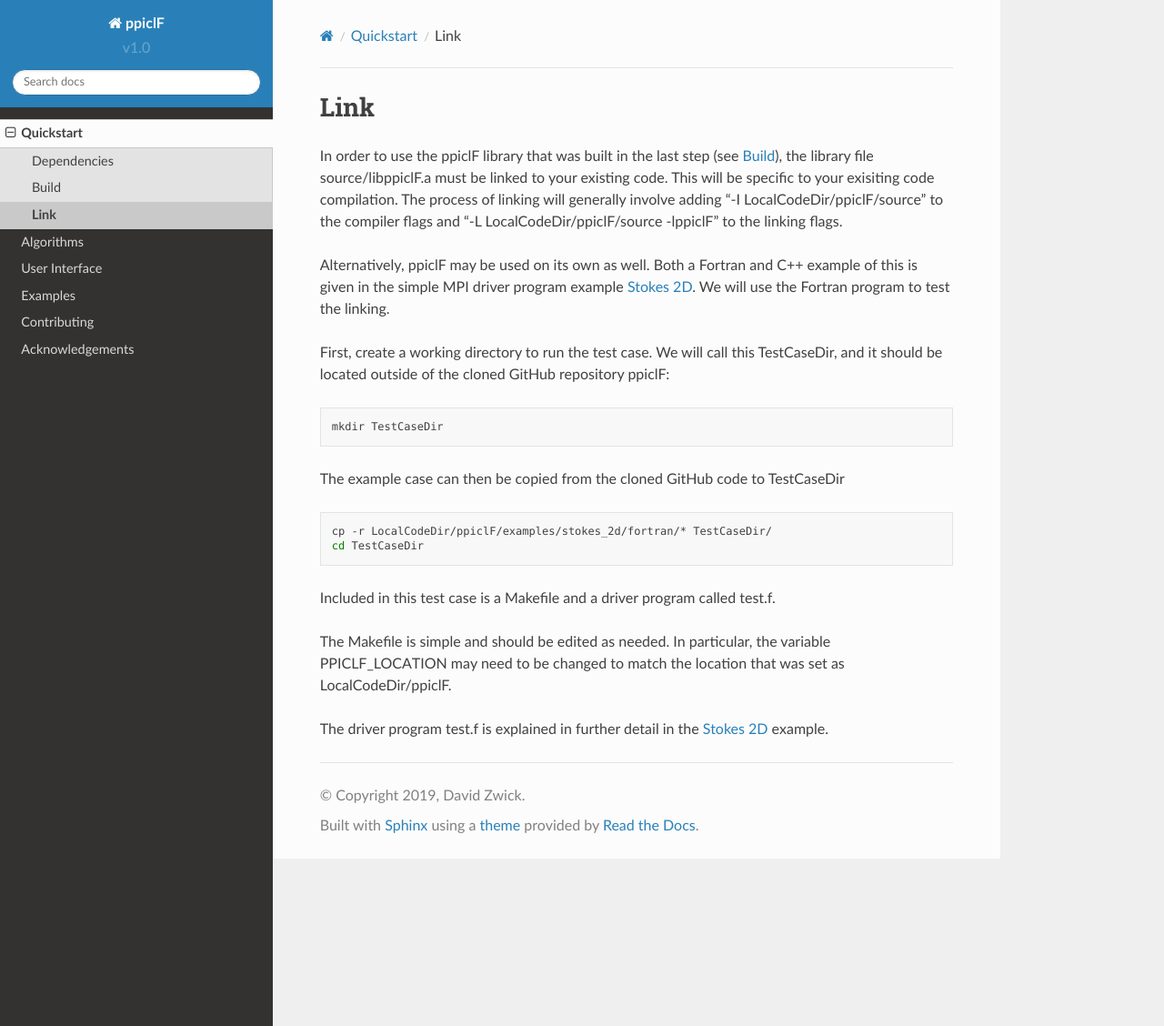
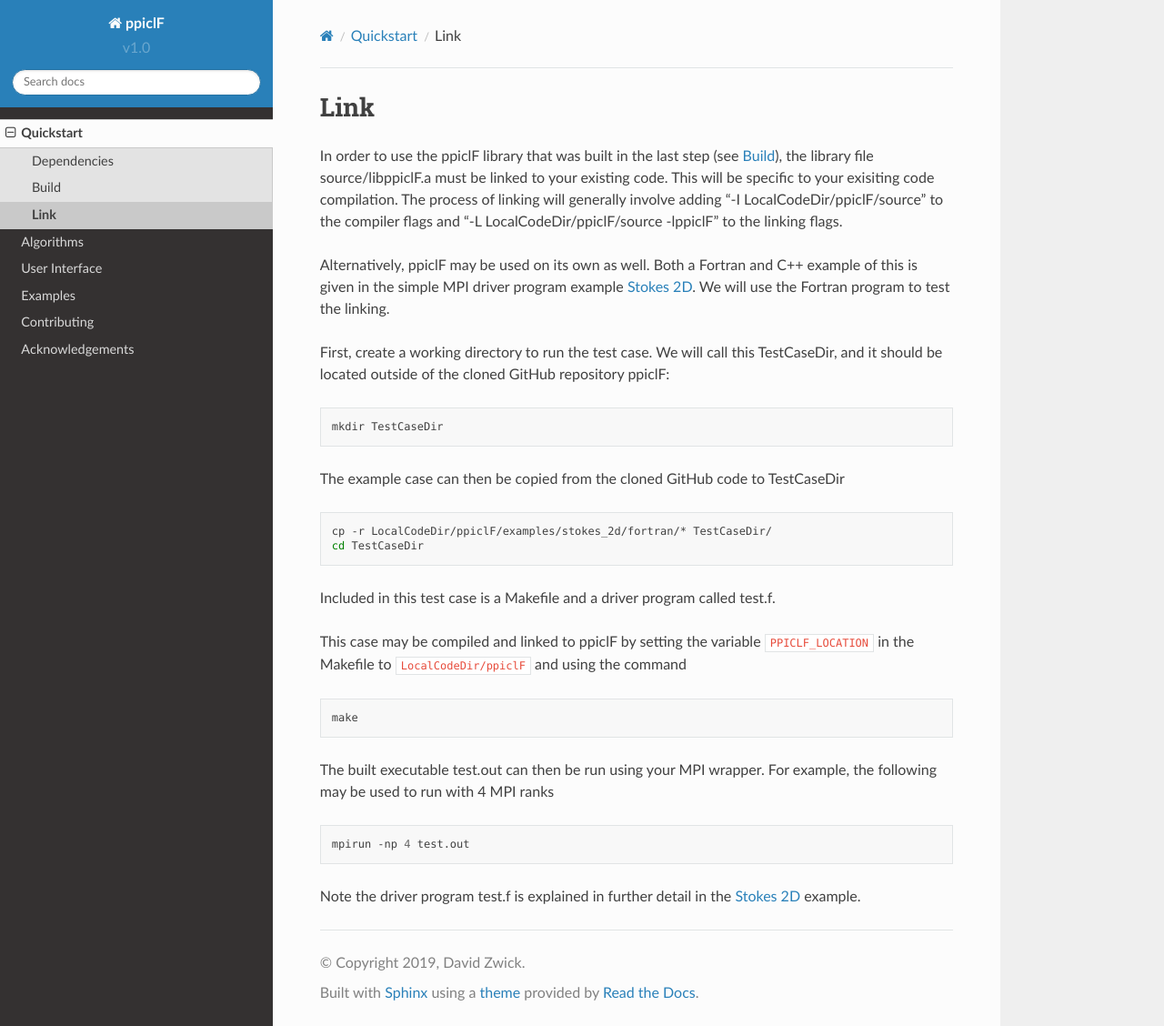
Before and after one commit to YunchaoYang/ppiclF-doc, a Sphinx documentation site: the page built from source/quickstart/link.rst, in a window 1280 px wide and 1128 px high. Shown: the whole window at 91% size. Built offline with Sphinx 7.4.7 and the Read the Docs theme 2.0.0, drawn with Linux system fonts in a browser that asks for light colours.

Commit message:
Wrong path in quickstart for building stokes_2d case.
Fixes: https://github.com/dpzwick/ppiclF/issues/25

```diff
--- a/source/quickstart/build.rst
+++ b/source/quickstart/build.rst
@@ -16,8 +16,8 @@
 
 .. code:: bash
 
-    cp examples/stokes_2d/user_source/ppiclf_user.f source/
-    cp examples/stokes_2d/user_source/PPICLF_USER.h source/
+    cp examples/stokes_2d/user_routines/ppiclf_user.f source/
+    cp examples/stokes_2d/user_routines/PPICLF_USER.h source/
 
 Now, set the appropriate parameters in the Makefile. Either mpif77 or mpif90 are supported Fortran compilers. Note that mpicc is also required for a 3rd party library internally.
 
--- a/source/quickstart/link.rst
+++ b/source/quickstart/link.rst
@@ -23,6 +23,16 @@
 
 Included in this test case is a Makefile and a driver program called test.f.
 
-The Makefile is simple and should be edited as needed. In particular, the variable PPICLF_LOCATION may need to be changed to match the location that was set as LocalCodeDir/ppiclF.
+This case may be compiled and linked to ppiclF by setting the variable :code:`PPICLF_LOCATION` in the Makefile to :code:`LocalCodeDir/ppiclF` and using the command
 
-The driver program test.f is explained in further detail in the :ref:`stokes2d` example.
+.. code:: bash
+
+    make
+
+The built executable test.out can then be run using your MPI wrapper. For example, the following may be used to run with 4 MPI ranks
+
+.. code:: bash
+
+   mpirun -np 4 test.out
+
+Note the driver program test.f is explained in further detail in the :ref:`stokes2d` example.
```
